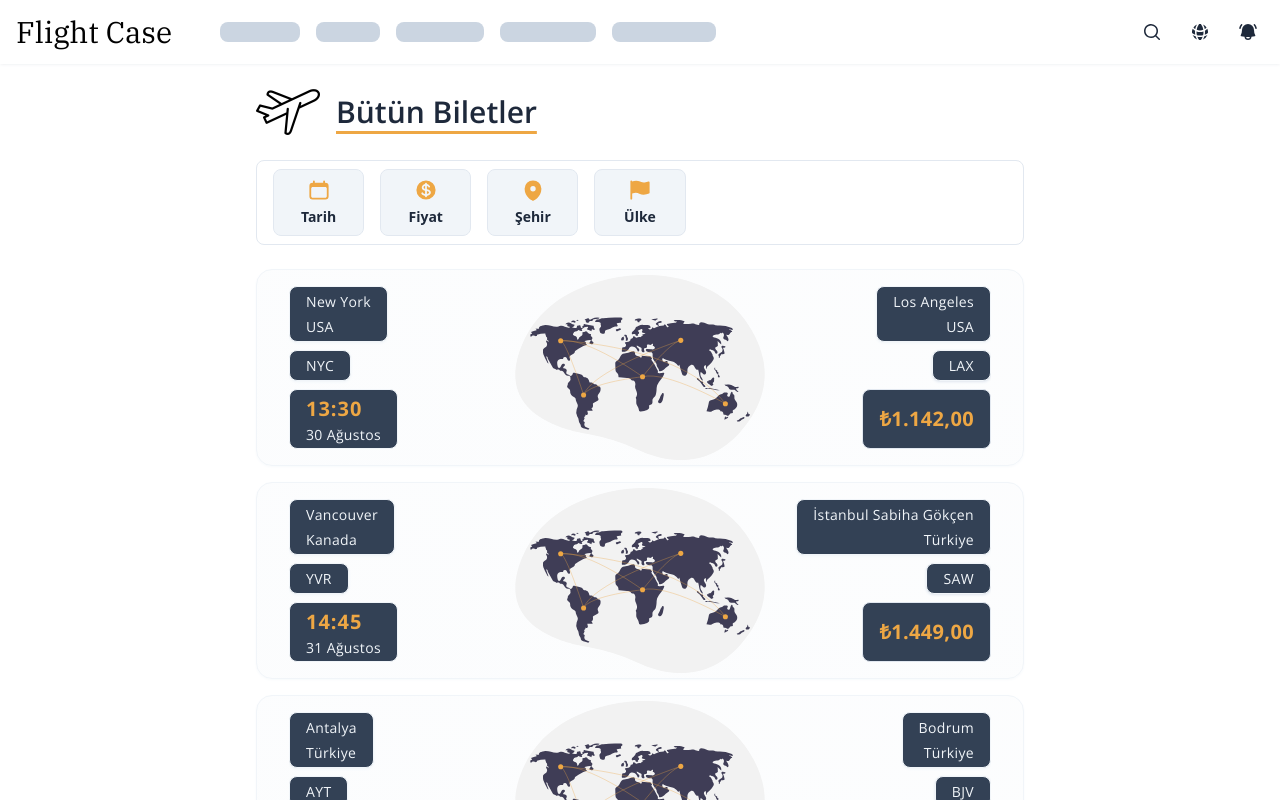
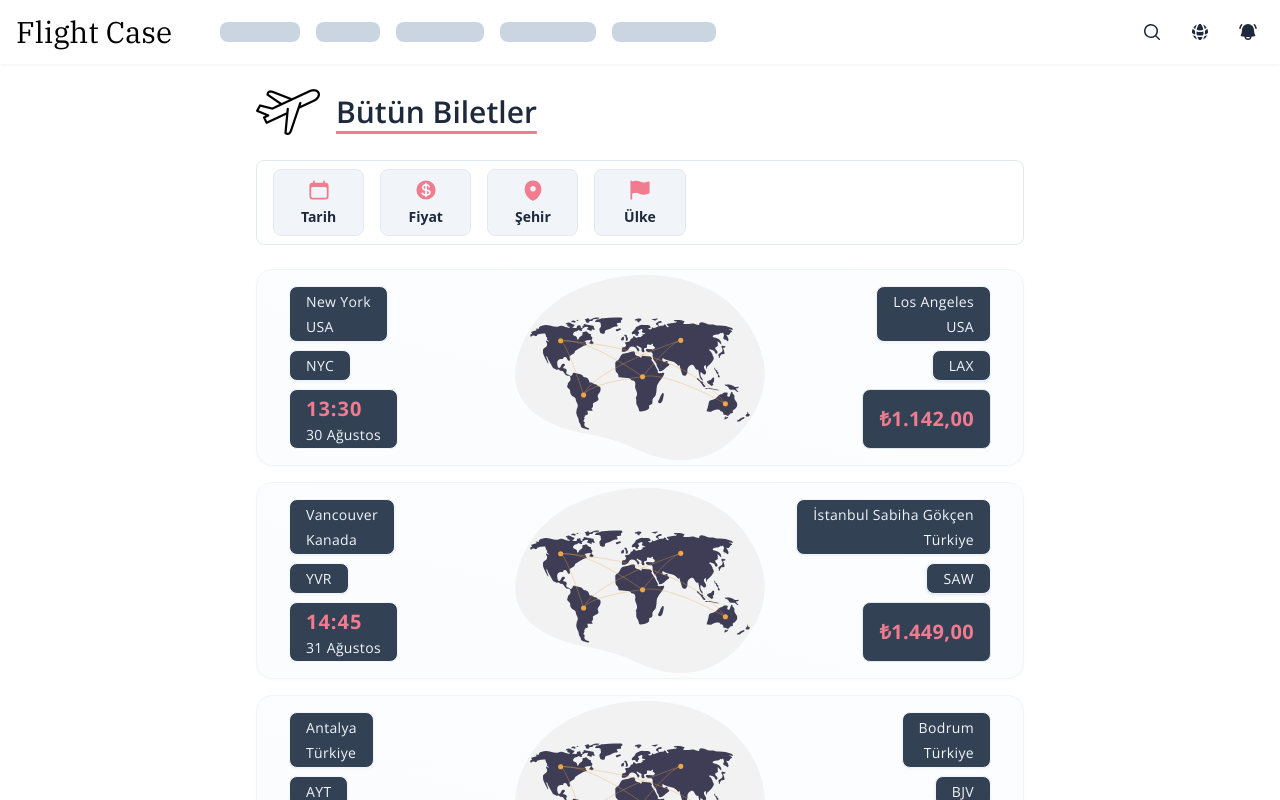
Before and after one commit to okanay/flight-search-application, a Next.js app: page /tickets/all in a window 1280 px wide. Shown: the top 800 px of the page. Built offline with nearby package versions, Linux system fonts and the light colour scheme; a web font is replaced by a local one.

Commit message:
Color theme

```diff
--- a/next.config.js
+++ b/next.config.js
@@ -1,5 +1,4 @@
 /** @type {import('next').NextConfig} */
 const nextConfig = {}
 
-
-module.exports = nextConfig;
+module.exports = nextConfig
--- a/src/app/(main)/page.tsx
+++ b/src/app/(main)/page.tsx
@@ -1,5 +1,4 @@
 import { TicketSearchForm } from '@/components/(Main)/Index/TicketSearchForm'
-import { Footer } from '@/components/(Main)/Footer/Footer'
 
 function RootPage() {
    return (
--- a/src/app/(main)/tickets/all/page.tsx
+++ b/src/app/(main)/tickets/all/page.tsx
@@ -2,6 +2,8 @@ import { TicketMockData } from '../../../../../libs/constants/MockData'
 import { FilteredTickets } from '@/components/(Main)/Tickets/FilteredTickets'
 
 export default async function Page() {
+   await new Promise(resolve => setTimeout(resolve, 500, { cache: 'no-cache' }))
+
    const tickets = [...TicketMockData]
    return <FilteredTickets tickets={tickets} listName={'Bütün Biletler'} />
 }
--- a/src/app/(main)/tickets/state-result/page.tsx
+++ b/src/app/(main)/tickets/state-result/page.tsx
@@ -59,6 +59,7 @@ const TicketSearchFetchPost = async (searchParams: TTicketSearchParams, setError
          body: JSON.stringify({ ...searchParams }),
          headers: { 'Content-Type': 'application/json' },
          cache: 'no-cache',
+         next: { revalidate: 30 },
       })
 
       if (response.ok) {
--- a/src/app/globals.css
+++ b/src/app/globals.css
@@ -21,32 +21,6 @@
 
 :root {
 
-   --theme-50: 254, 248,236;
-   --theme-100: 250, 234,203;
-   --theme-200: 245, 211,146;
-   --theme-300: 240, 184,89;
-   --theme-400: 238, 167,68;
-   --theme-500: 229, 126,27;
-   --theme-600: 203, 93,20;
-   --theme-700: 168, 65,21;
-   --theme-800: 137, 50,23;
-   --theme-900: 113, 42,22;
-   --theme-950: 65, 19,7;
-
-
-
-   /*--theme-50: 254 ,242 ,244;*/
-   /*--theme-100: 253 ,230 ,233;*/
-   /*--theme-200: 251 ,208 ,217;*/
-   /*--theme-300: 247 ,170 ,185;*/
-   /*--theme-400: 242 ,122 ,147;*/
-   /*--theme-500: 230 ,63 ,102;*/
-   /*--theme-600: 212 ,42 ,91;*/
-   /*--theme-700: 178 ,30 ,75;*/
-   /*--theme-800: 149 ,28 ,69;*/
-   /*--theme-900: 128 ,27 ,64;*/
-   /*--theme-950: 71 ,10 ,31;*/
-
    /*--theme-50: 253 ,243 ,244;*/
    /*--theme-100: 251 ,232 ,235;*/
    /*--theme-200: 246 ,213 ,218;*/
@@ -59,17 +33,29 @@
    /*--theme-900: 117 ,38 ,66;*/
    /*--theme-950: 65 ,16 ,32;*/
 
-   /*--theme-50: 239, 239, 254;*/
-   /*--theme-100: 225, 227, 254;*/
-   /*--theme-200: 201, 201, 252;*/
-   /*--theme-300: 171, 169, 248;*/
-   /*--theme-400: 144, 134, 243;*/
-   /*--theme-500: 126, 105, 235;*/
-   /*--theme-600: 112, 77, 222;*/
-   /*--theme-700: 97, 62, 196;*/
-   /*--theme-800: 76, 51, 152;*/
-   /*--theme-900: 66, 50, 125;*/
-   /*--theme-950: 40, 29, 73;*/
+   --theme-50: 254 ,242 ,243;
+   --theme-100: 253 ,230 ,233;
+   --theme-200: 250 ,209 ,215;
+   --theme-300: 245 ,158 ,171;
+   --theme-400: 241 ,123 ,143;
+   --theme-500: 230 ,77 ,107;
+   --theme-600: 210 ,44 ,84;
+   --theme-700: 177 ,31 ,71;
+   --theme-800: 148 ,29 ,65;
+   --theme-900: 127 ,28 ,61;
+   --theme-950: 71 ,10 ,29;
+
+   /*--theme-50: 254, 248,236;*/
+   /*--theme-100: 250, 234,203;*/
+   /*--theme-200: 245, 211,146;*/
+   /*--theme-300: 240, 184,89;*/
+   /*--theme-400: 238, 167,68;*/
+   /*--theme-500: 229, 126,27;*/
+   /*--theme-600: 203, 93,20;*/
+   /*--theme-700: 168, 65,21;*/
+   /*--theme-800: 137, 50,23;*/
+   /*--theme-900: 113, 42,22;*/
+   /*--theme-950: 65, 19,7;*/
 }
 
 .skeleton-nav-item {
```
